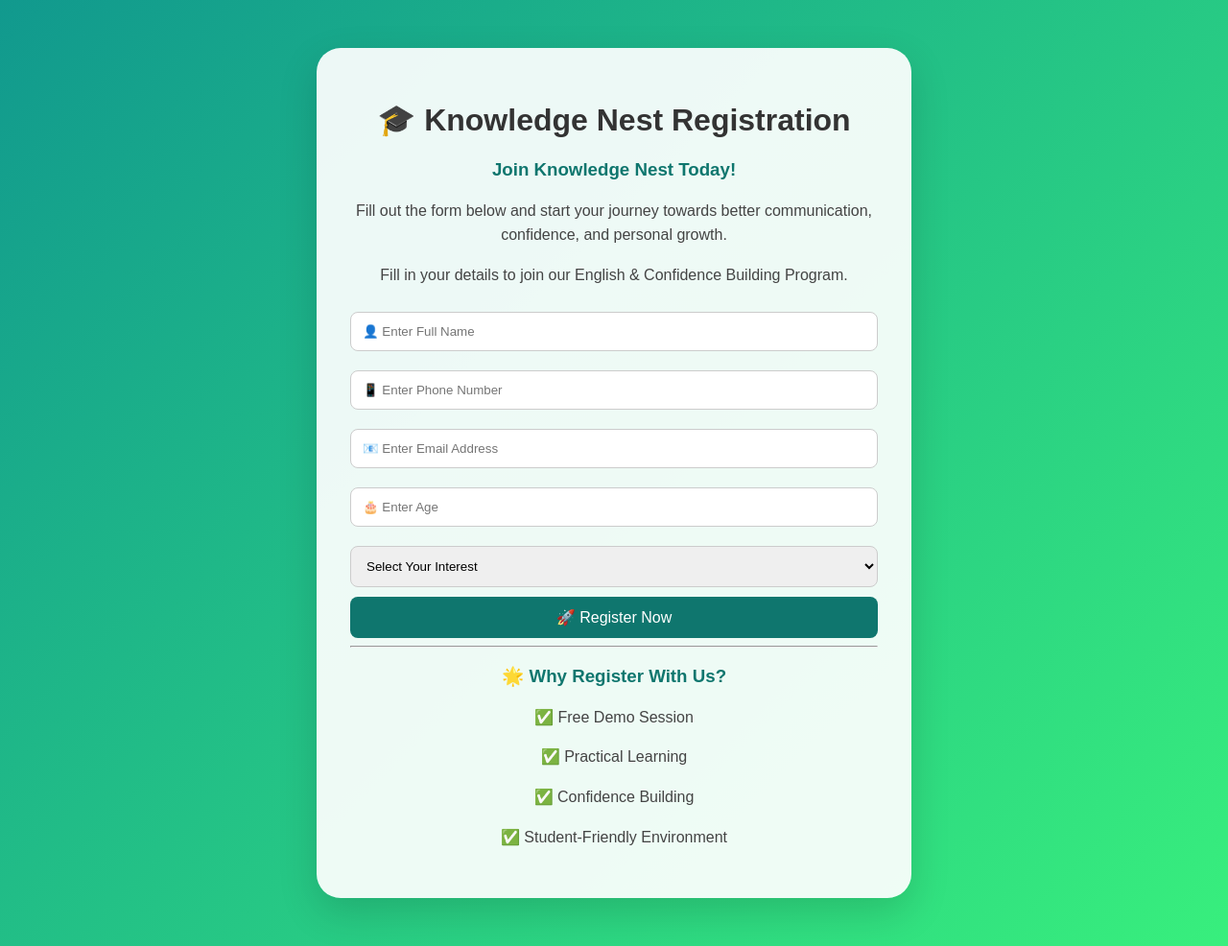
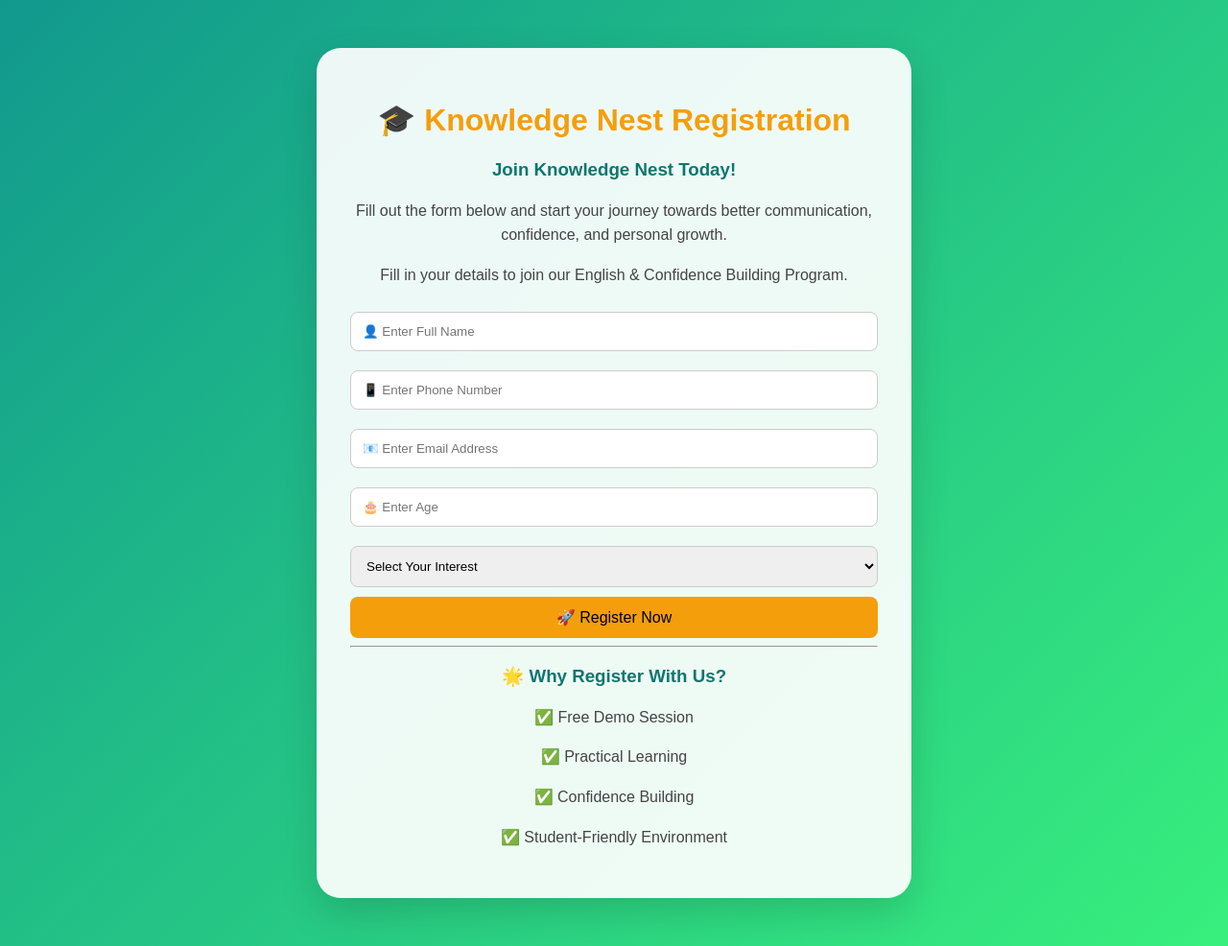
Before and after one commit to dhruvc-code/knowledge_nest, a Flask app: page /register in a window 1280 px wide. Shown: the whole page at 96% size. Run offline with Flask 3, Linux system fonts and the light colour scheme.

Commit message:
Update button and h1 colors in style.css

```diff
--- a/static/style.css
+++ b/static/style.css
@@ -20,7 +20,7 @@ body{
 }
 
 h1{
-    color:#333;
+    color:#f59e0b;
 }
 
 input,select{
@@ -35,8 +35,8 @@ input,select{
 button{
     width:100%;
     padding:12px;
-    background:#0f766e;
-    color:white;
+    background:#f59e0b;
+    color:black;
     border:none;
     border-radius:8px;
     font-size:16px;
@@ -44,7 +44,7 @@ button{
 }
 
 button:hover{
-    background:#115e59;
+    background:#d97706;
 }
 
 /* NEW CODE */
```
